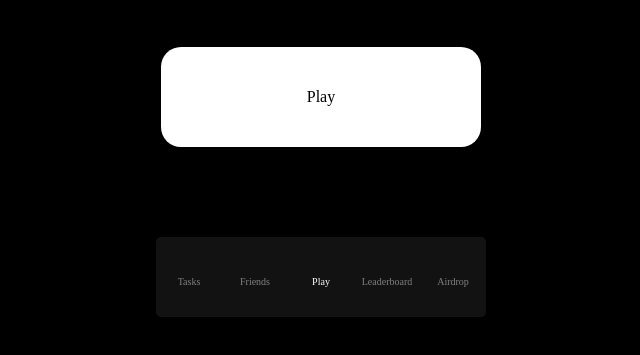
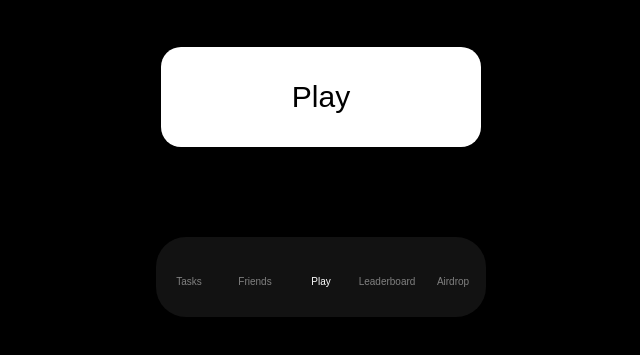
Before and after one commit to Leogogames/TetrisBot, a plain HTML site: page index.html in a window 1280 px wide. Shown: the part 293-648 px from the top of the page, 319-959 px from the left. Drawn offline with Linux system fonts and the light colour scheme.

Commit message:
Update index.html

```diff
--- a/index.html
+++ b/index.html
@@ -9,6 +9,7 @@
     <style>
         body{
             background-color: black;
+            font-family: Arial, Helvetica, sans-serif;
         }
         .titleimg{
             text-align: center;
@@ -42,6 +43,7 @@
         .playbt{
             text-align: center;
             vertical-align: middle;
+            font-size: 30px;
             line-height: 100px;
             margin-left: auto;
             margin-right: auto;
@@ -60,7 +62,7 @@
             background-color: rgba(36, 36,36,0.5);
             height: 80px;
             width: 330px;
-            border-radius: 5px;
+            border-radius: 30px;
             position: sticky;
             bottom: 0;
 
```
